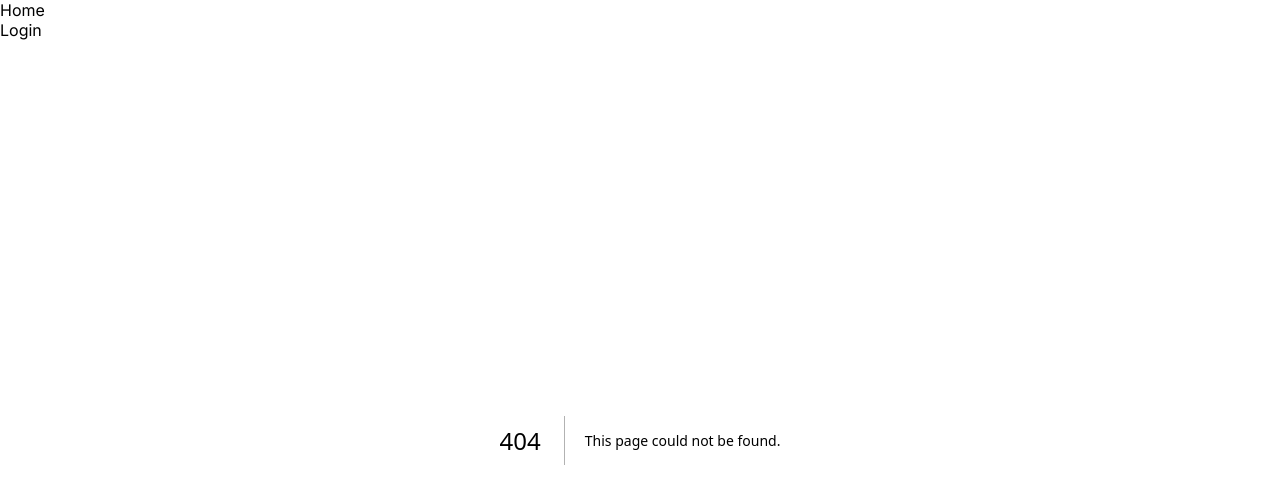
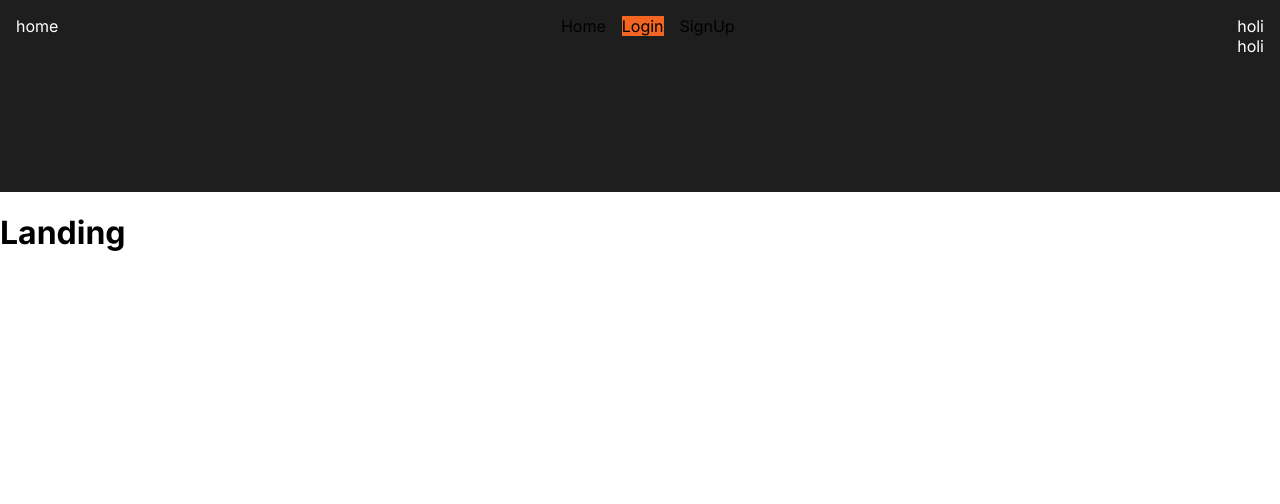
Before and after one commit to The-fourth-elements/The-fourth-Element-CLIENT, a Next.js app: page /landing in a window 1280 px wide. Before the commit this address had no page. Shown: the top 504 px of the page. Built offline with nearby package versions, Linux system fonts and the light colour scheme.

Commit message:
nonhigh: none

```diff
--- a/src/app/global.scss
+++ b/src/app/global.scss
@@ -1,5 +1,5 @@
 $main-orange: #F26522;
-// $orange-secondary
+$main-grey: #1E1E1E;
 
 
 body{
--- /dev/null
+++ b/src/app/landing/page.jsx
@@ -0,0 +1,8 @@
+const Landing = ()=> {
+    return (
+        <>
+            <h1>Landing</h1>
+        </>
+    )
+}
+export default Landing
--- a/src/components/navbar/Navbar.jsx
+++ b/src/components/navbar/Navbar.jsx
@@ -1,24 +1,36 @@
 import Link from "next/link"
+import './styles.scss'
 
 const Navbar = ()=> {
     const routes = [
-        {label: 'Home',route: '/'},
-        {label: 'Login', route: '/login'}
+        {label: 'Home',route: '/', className: ''},
+        {label: 'Login', route: '/login', className: 'gold'},
+        {label: 'SignUp', route: '/register', className: ''}
+
 
     ]
     return (
-        <nav>
-            <ul>
-            {routes.map(({ label, route }) => {
+        <nav className="Navbar">
+          <Link href='/'>
+            {/* logo */}
+            home
+          </Link>
+            <ul className="Navbar__ul">
+            {routes.map(({ label, route, className }) => {
               return (
-                <li key={route}>
-                  <Link href={route}>
+                <li key={route} className="Navbar__ul--li">
+                  <Link href={route} className={'Navbar__ul--li-' +className}>
                     {label}
                   </Link>
                 </li>
               )
             })}
           </ul>
+          <ul>
+            <li>holi</li>
+            <li>holi</li>
+          </ul>
+
         </nav>
     )
 }
--- a/src/components/navbar/styles.scss
+++ b/src/components/navbar/styles.scss
@@ -0,0 +1,23 @@
+@import '../../app/global.scss';
+
+.Navbar{
+    height: 10rem;
+    color: #ffffff;
+    background: $main-grey;
+    padding: 1rem;
+    display: flex;
+    justify-content: space-between;
+    &__ul{
+        color: #000;
+        display: flex;
+        gap: 1rem;
+        &--li{
+            &:hover{
+
+            }
+            &-gold{
+                background: $main-orange;
+            }
+        }
+    }
+}
```
